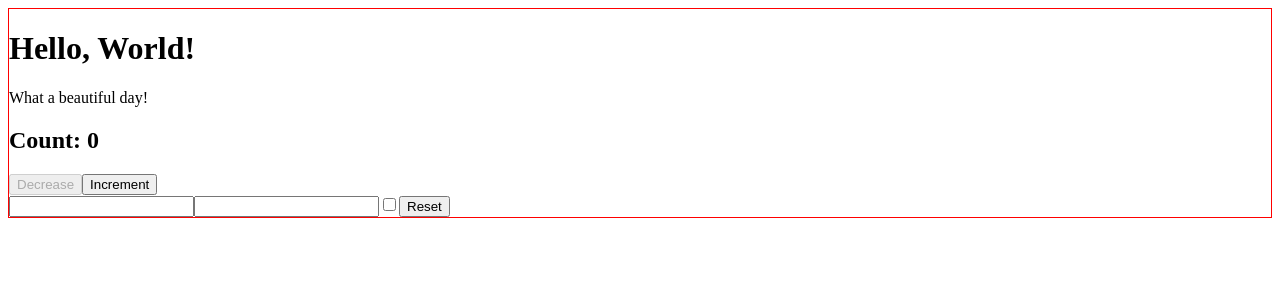
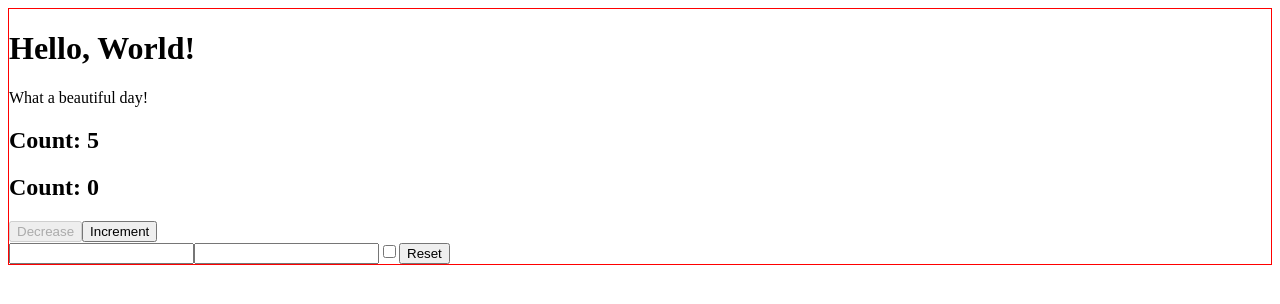
Before and after one commit to leggio98/react-exercises, a React (Create React App) app in the folder react-exercises/: page / in a window 1280 px wide. Shown: the top 304 px of the page. Built offline with nearby package versions, Linux system fonts and the light colour scheme.

Commit message:
Add useEffect-02

```diff
--- a/react-exercises/src/App.js
+++ b/react-exercises/src/App.js
@@ -29,7 +29,7 @@ export class App extends React.Component {
     render () {
         return <div>
             <Container title={<Hello />}>
-
+            <Counter />
             <ClickCounter initialValue={0}/>
             <Login />
 
--- a/react-exercises/src/Counter.js
+++ b/react-exercises/src/Counter.js
@@ -10,32 +10,27 @@
 //Modify the Counter component so that the interval is initialized within the componentDidMount
 // life cycle method instead of the constructor. Is the constructor still required?
 
-import React from "react";
+import React, { useEffect, useState } from "react";
 import { CounterDisplay } from "./CounterDisplay";
 
-export class Counter extends React.Component {
 
-    state = {
-        count: this.props.initialValue,
-    }
-    componentDidMount() {
-        setInterval(() => {
-            this.setState((state) => {
-                return {
-                    count: state.count + this.props.incrementBy
-                }
-            })
-        }, this.props.intervalTime)
-    }
-    render() {
-        return (
-            <CounterDisplay count = {this.state.count} />
-        )
-    }
+
+export function Counter () {
+    const [counter, setCounter] = useState(0)
+
+    useEffect(() => {
+        const interval = setInterval(() => {
+            setCounter(counter + 1)
+        }, 1000)
+
+        return () => {
+            clearInterval(interval)
+        }
+    }, [counter])
+
+    return (
+        <div>
+            <h2> Count: {counter}</h2>
+        </div>
+    )
 }
-
-Counter.defaultProps = {
-    intervalTime: 1000,
-    initialValue: 0,
-    incrementBy: 1,
-}
```
